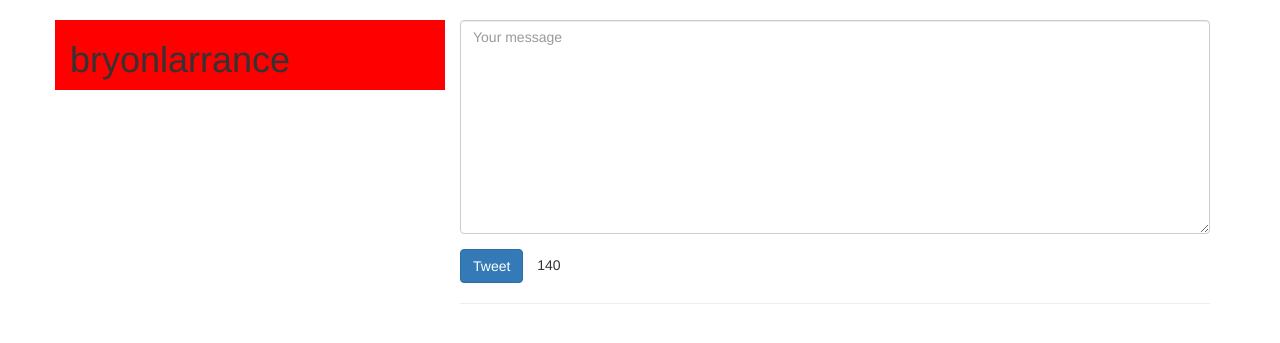
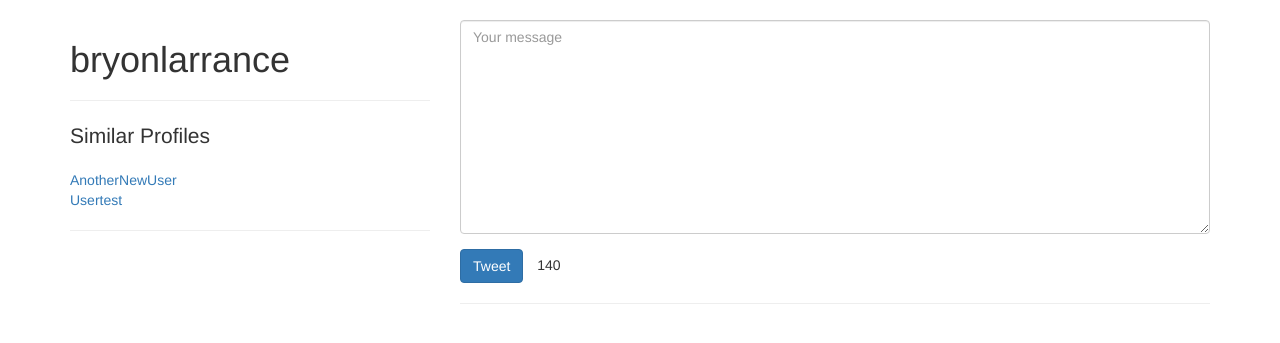
Before and after one commit to beelarr/tweetme, a Django app: page / in a window 1280 px wide. Shown: the part 52-395 px from the top of the page. Run offline with Django 3.2, Linux system fonts and the light colour scheme; a user stored in the database is signed in; data comes from the database, SQL or seed files in the repository; some libraries are stand-ins or nearby versions.

Commit message:
Added suggested profiles via inclusion tag in accounts/templatetags/recommended & Cleaned up some css on homepage

```diff
--- /dev/null
+++ b/tweetme/accounts/templates/accounts/snippets/recommended.html
@@ -0,0 +1,7 @@
+{% for profile in recommended %}
+    <a href='/{{ profile.user.username }}'>{{ profile.user.username }}</a><br/>
+    {% empty %}
+    <p class="lead">Not followed by any users</p>
+{% endfor %}
+
+    <hr/>
--- /dev/null
+++ b/tweetme/accounts/templatetags/recommended.py
@@ -0,0 +1,12 @@
+from django import template
+from django.contrib.auth import get_user_model
+from accounts.models import UserProfile
+register = template.Library()
+
+User = get_user_model()
+
+@register.inclusion_tag('accounts/snippets/recommended.html')
+def recommended(user):
+	if isinstance(user, User):
+		qs = UserProfile.objects.recommended(user)
+		return{'recommended': qs}
--- a/tweetme/tweets/templates/tweets/tweet_list.html
+++ b/tweetme/tweets/templates/tweets/tweet_list.html
@@ -1,5 +1,6 @@
 <!DOCTYPE html>
 {% extends 'base.html' %}
+{% load recommended %}
 <html lang="en" xmlns="http://www.w3.org/1999/html">
 <head>
     <meta charset="UTF-8">
@@ -21,9 +22,12 @@ $(document).ready(function(){
 
     <div class='row'>
 
-        <div class='col-m-5 col-sm-4 col-xs-12' style='background-color:red;'>
+        <div class='col-m-5 col-sm-4 col-xs-12' >
+        <h1>{{ request.user }}</h1>
+            <hr/>
 
-        <h1>{{ request.user }}</h1>
+        <p class="lead">Similar Profiles</p>
+             {% recommended request.user %}
         </div>
 
         <div class='col-m-7 col-sm-8 '>
```
Also changed, not shown: tweetme/accounts/templates/accounts/user_detail.html (+0 -8 lines).
